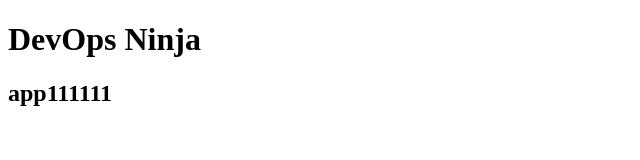
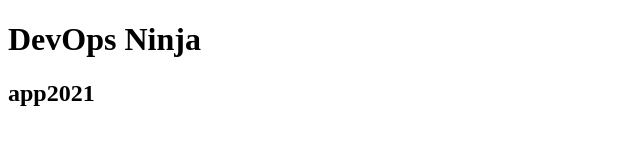
Before and after one commit to andmlima/gitactions, a plain HTML site: page app1/container/index.html in a window 1280 px wide. Shown: the full height of the page, 0-640 px from the left. Drawn offline with Linux system fonts and the light colour scheme.

Commit message:
alterando app

```diff
--- a/app1/container/index.html
+++ b/app1/container/index.html
@@ -10,6 +10,6 @@
 <body>
 
     <h1>DevOps Ninja</h1>
-    <h2>app111111</h2>
+    <h2>app2021</h2>
 </body>
 </html>
```
Also changed, not shown: 1 other file.
